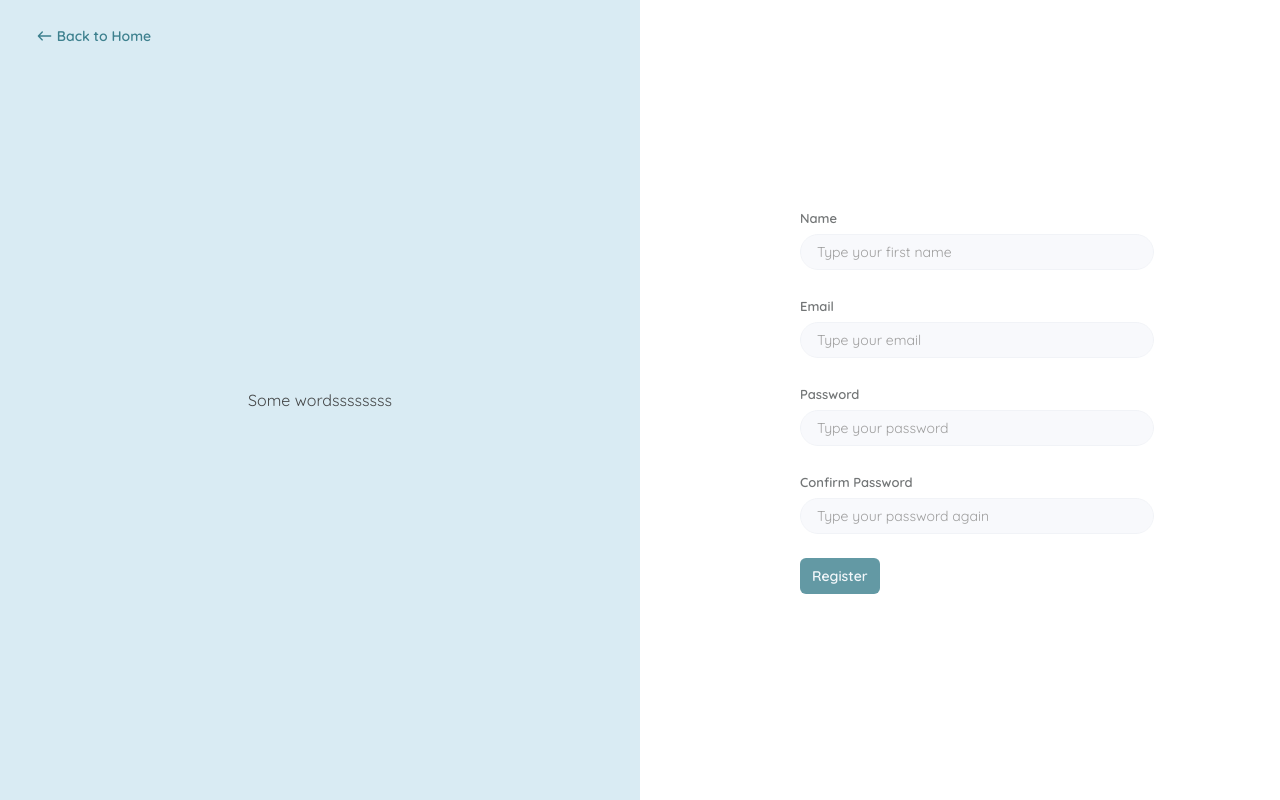
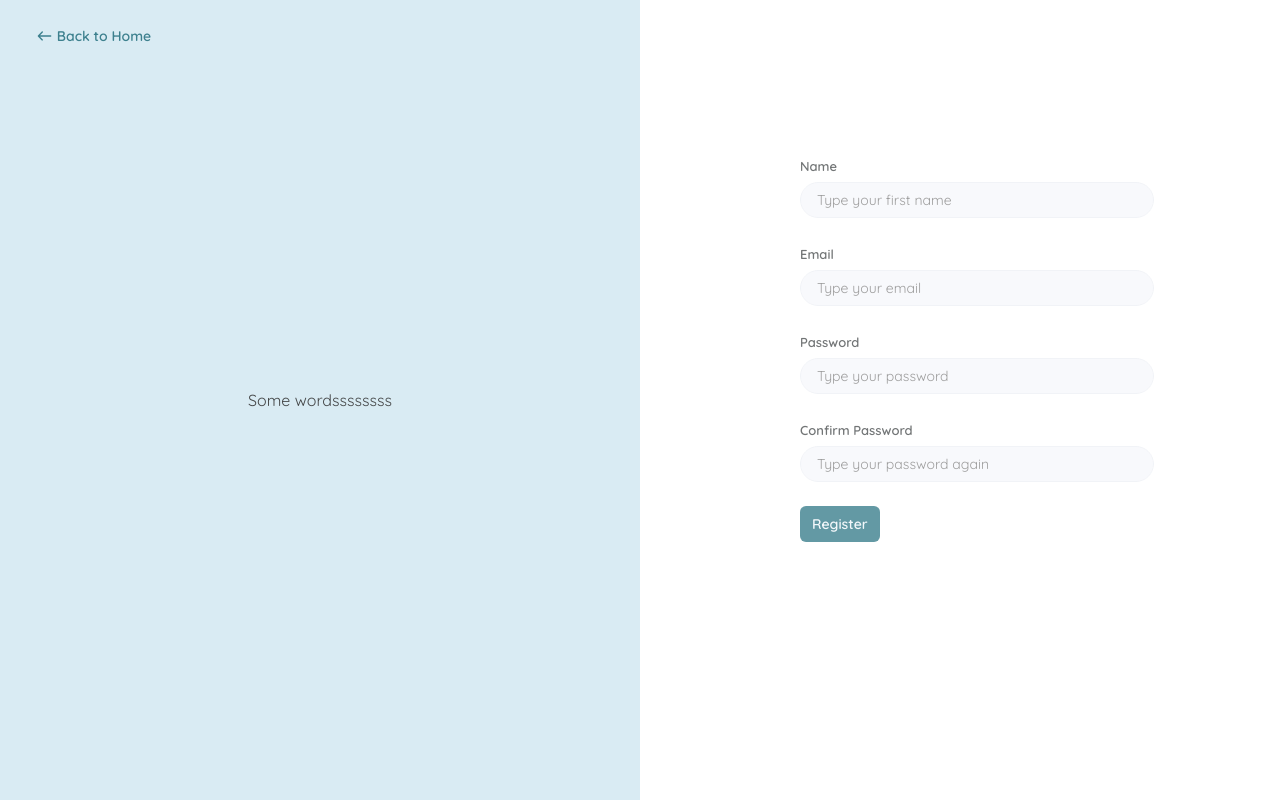
Before and after one commit to AimeeHa/Flashcards, a React (Vite) app in the folder flashcard-react/: page /register in a window 1280 px wide. Built offline with nearby package versions, Linux system fonts and the light colour scheme.

Commit message:
adjusted login & register error css so it doesn't shift the form up

```diff
--- a/flashcard-react/src/Login.css
+++ b/flashcard-react/src/Login.css
@@ -107,14 +107,20 @@
   }
 }
 
+.alert-root {
+  width: 50%;
+  height: 10%;
+  position: relative;
+}
+
 .alert-shown {
+  color: red;
+  width: 100%;
   font-size: 14px;
-  color: red;
-  width: 50%;
-  text-overflow: wrap;
 }
 
 .alert-hidden {
-  display: none;
+  font-size: 14px;
   visibility: hidden;
+  width: 100%;
 }
--- a/flashcard-react/src/Login.tsx
+++ b/flashcard-react/src/Login.tsx
@@ -82,14 +82,16 @@ function Login() {
               <a href="/resetpassword">Forgot your password?</a>
             </div>
           </div>
-          <div className={isError ? 'alert-shown' : 'alert-hidden'}>
-            Incorrect email or password. Please try again.
-          </div>
           <div
             className="link-to-others"
             style={{ width: '50%', textAlign: 'center' }}
           >
             <a href="/register">New here? Register an account.</a>
+          </div>
+          <div className={'alert-root'}>
+            <div className={isError ? 'alert-shown' : 'alert-hidden'}>
+              Incorrect email or password. Please try again.
+            </div>
           </div>
         </div>
       </div>
--- a/flashcard-react/src/Register.css
+++ b/flashcard-react/src/Register.css
@@ -99,12 +99,28 @@
   }
 }
 
+.alert-root {
+  width: 50%;
+  height: 10%;
+  position: relative;
+}
+
 .alert-shown {
+  position: absolute;
+  top: 0;
+  color: red;
   font-size: 14px;
-  color: red;
+  width: 100%;
 }
 
 .alert-hidden {
+  position: absolute;
+  top: 0;
+  font-size: 14px;
+  visibility: hidden;
+  width: 100%;
+}
+
+.alert-hidden a {
   display: none;
-  visibility: hidden;
 }
--- a/flashcard-react/src/Register.tsx
+++ b/flashcard-react/src/Register.tsx
@@ -73,7 +73,7 @@ function Register() {
     if (isEmailError) {
       timeoutId = setTimeout(() => {
         setIsEmailError(false);
-      }, 2000);
+      }, 3000);
 
       return () => {
         clearTimeout(timeoutId);
@@ -153,13 +153,13 @@ function Register() {
               </button>
             </div>
           </form>
+          <div className="alert-root">
             <div className={isPwError ? 'alert-shown' : 'alert-hidden'}>
-            Passwords do not match. Please re-enter your passwords.
+              Passwords do not match. Please try again.
             </div>
             <div className={isEmailError ? 'alert-shown' : 'alert-hidden'}>
-            This email has already been registered.
-            <br />
-            Please use another email or back to &nbsp;
+              This email has already been registered. <br /> Please use another
+              email or back to &nbsp;
               <a
                 href="/login"
                 style={{
@@ -173,6 +173,7 @@ function Register() {
             </div>
           </div>
         </div>
+      </div>
     </>
   );
 }
```
Lines whose indentation alone changed are shown as unchanged.
